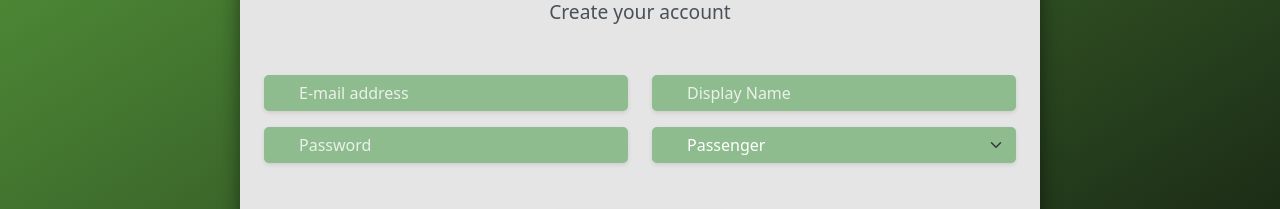
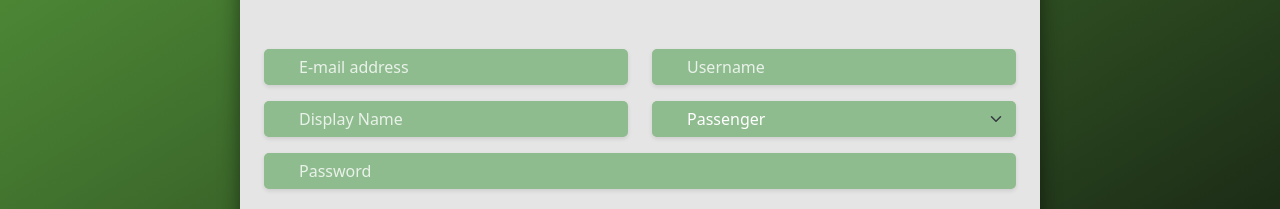
Before and after one commit to szatms/VroomMates, a React (Vite) app in the folder frontend/: page /register in a window 1280 px wide. Shown: the part 537-746 px from the top of the page. Built offline with nearby package versions, Linux system fonts and the light colour scheme.

Commit message:
Troubleshooting frontend-backend

```diff
--- a/frontend/src/pages/Registration.jsx
+++ b/frontend/src/pages/Registration.jsx
@@ -5,8 +5,10 @@ import '../assets/style/registration.css';
 import { request } from '../utils/api';
 
 export default function Registration() {
+    // State kibővítve a username mezővel
     const [formData, setFormData] = useState({
         email: "",
+        username: "",
         displayName: "",
         password: "",
         role: "passenger",
@@ -24,6 +26,7 @@ export default function Registration() {
 
         const payload = {
             email: formData.email,
+            username: formData.username, // Hozzáadva a payloadhoz
             displayName: formData.displayName,
             password: formData.password,
             driver: formData.role === "driver",
@@ -55,8 +58,9 @@ export default function Registration() {
 
                     <form onSubmit={handleSubmit}>
 
-                        {/* 1. SOR: Email és Display Name */}
+                        {/* 1. SOR: Email és Username */}
                         <div className="row mb-3">
+                            {/* Email */}
                             <div className="col-md-6 mb-3 mb-md-0">
                                 <div className="input-group registration-input-group">
                                     <span className="input-group-text"><i className="fas fa-envelope"></i></span>
@@ -71,7 +75,27 @@ export default function Registration() {
                                     />
                                 </div>
                             </div>
+                            {/* Username (VISSZAKERÜLT) */}
                             <div className="col-md-6">
+                                <div className="input-group registration-input-group">
+                                    <span className="input-group-text"><i className="fas fa-user"></i></span>
+                                    <input
+                                        type="text"
+                                        name="username"
+                                        className="form-control"
+                                        placeholder="Username"
+                                        value={formData.username}
+                                        onChange={handleChange}
+                                        required
+                                    />
+                                </div>
+                            </div>
+                        </div>
+
+                        {/* 2. SOR: Display Name és Role */}
+                        <div className="row mb-3">
+                            {/* Display Name */}
+                            <div className="col-md-6 mb-3 mb-md-0">
                                 <div className="input-group registration-input-group">
                                     <span className="input-group-text"><i className="fas fa-id-card"></i></span>
                                     <input
@@ -85,24 +109,7 @@ export default function Registration() {
                                     />
                                 </div>
                             </div>
-                        </div>
-
-                        {/* 2. SOR: Jelszó és Szerepkör (Role) */}
-                        <div className="row mb-5">
-                            <div className="col-md-6 mb-3 mb-md-0">
-                                <div className="input-group registration-input-group">
-                                    <span className="input-group-text"><i className="fas fa-lock"></i></span>
-                                    <input
-                                        type="password"
-                                        name="password"
-                                        className="form-control"
-                                        placeholder="Password"
-                                        value={formData.password}
-                                        onChange={handleChange}
-                                        required
-                                    />
-                                </div>
-                            </div>
+                            {/* Role */}
                             <div className="col-md-6">
                                 <div className="input-group registration-input-group">
                                     <span className="input-group-text"><i className="fas fa-car-side"></i></span>
@@ -120,6 +127,24 @@ export default function Registration() {
                             </div>
                         </div>
 
+                        {/* 3. SOR: Jelszó (Teljes szélességben) */}
+                        <div className="row mb-5">
+                            <div className="col-12">
+                                <div className="input-group registration-input-group">
+                                    <span className="input-group-text"><i className="fas fa-lock"></i></span>
+                                    <input
+                                        type="password"
+                                        name="password"
+                                        className="form-control"
+                                        placeholder="Password"
+                                        value={formData.password}
+                                        onChange={handleChange}
+                                        required
+                                    />
+                                </div>
+                            </div>
+                        </div>
+
                         {/* GOMB */}
                         <div className="text-center">
                             <button type="submit" className="btn register-btn">Register</button>
```
